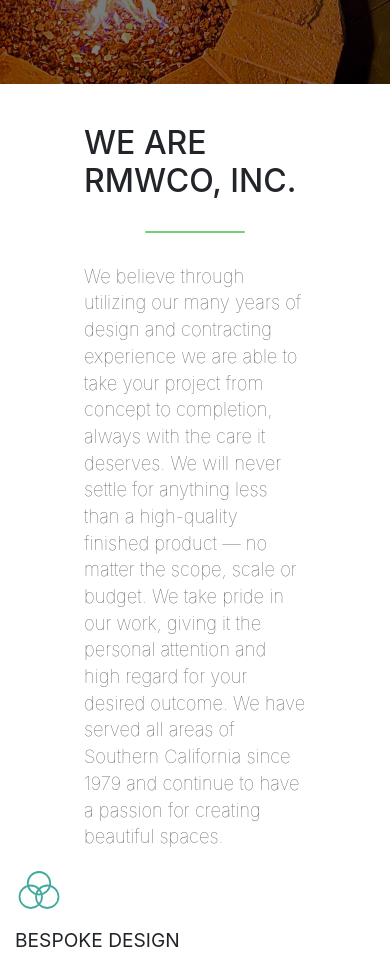
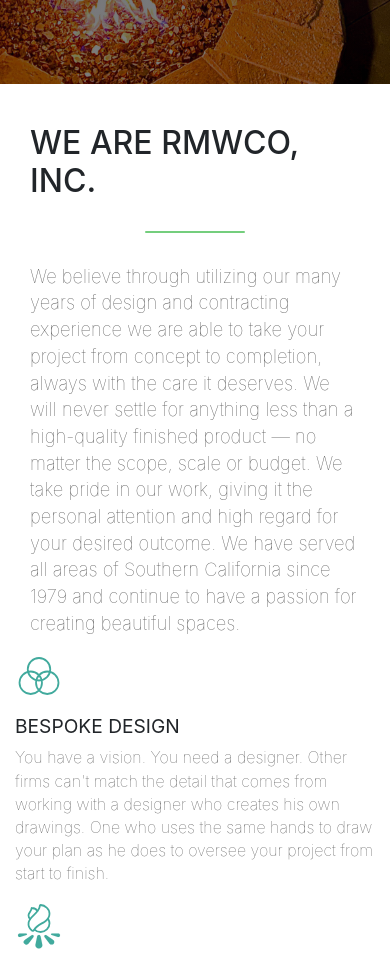
Before and after one commit to cskot/cskot.github.io, a plain HTML site: page index.html in a window 390 px wide. Shown: the part 760-1715 px from the top of the page. Drawn offline with nearby package versions, Linux system fonts and the light colour scheme.

Commit message:
initial commit

```diff
--- a/index.html
+++ b/index.html
@@ -6,6 +6,7 @@
         <meta name="description" content="RMWCO, Inc. is an exterior design - build firm that combines landscape design and contracting for residential, multi-family, and commercial exterior spaces and facades. Serving Southern California since 1979. License #370539">
         <link rel="stylesheet" href="https://cdn.jsdelivr.net/npm/bootstrap@4.5.3/dist/css/bootstrap.min.css" integrity="sha384-TX8t27EcRE3e/ihU7zmQxVncDAy5uIKz4rEkgIXeMed4M0jlfIDPvg6uqKI2xXr2" crossorigin="anonymous">
         <link rel="stylesheet" type="text/css" href="resources/css/style.css">
+        <link rel="stylesheet" type="text/css" href="resources/css/queries.css">
         <link rel="apple-touch-icon" sizes="180x180" href="/resources/favicons/apple-touch-icon.png">
         <link rel="icon" type="image/png" sizes="32x32" href="/resources/favicons/favicon-32x32.png">
         <link rel="icon" type="image/png" sizes="16x16" href="/resources/favicons/favicon-16x16.png">
--- /dev/null
+++ b/resources/css/queries.css
@@ -0,0 +1,5 @@
+@media only screen and (max-width: 767px) {
+    .container-sm {
+        width: 100%;
+    }
+}
```
